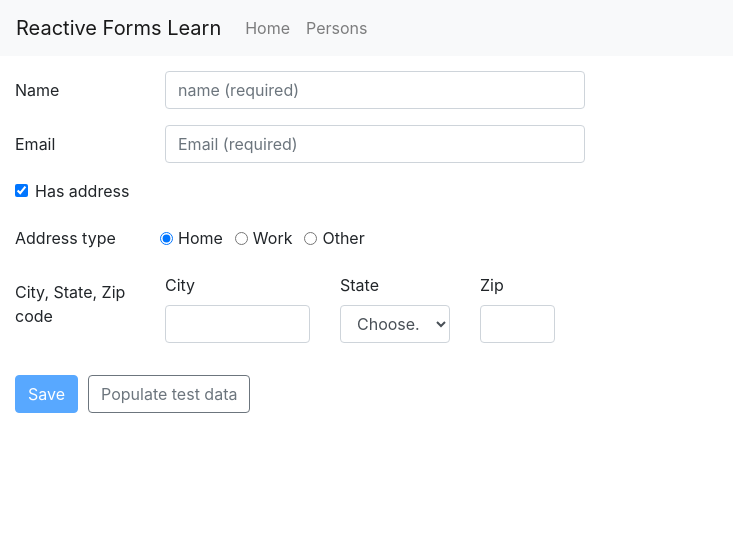
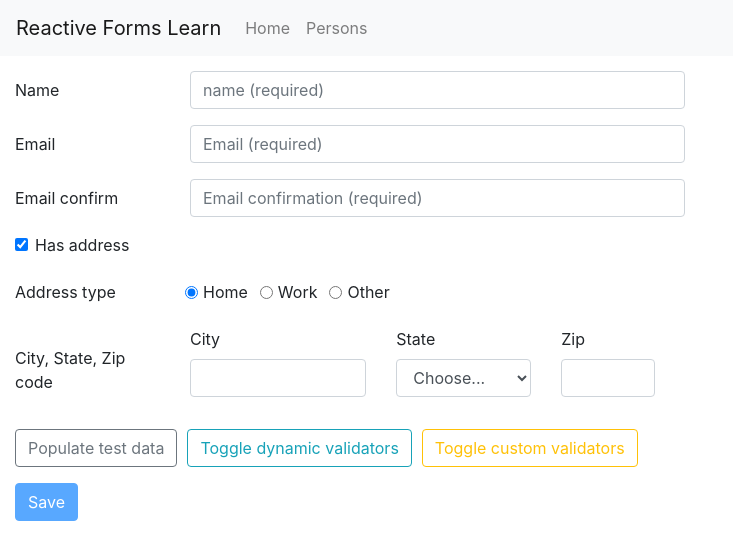
Before and after one commit to yeltsinGit/angular-reactive-forms-learn, an Angular app: page /addPerson in a window 1280 px wide. Shown: the top 560 px of the page, without its empty margins (0-733 px from the left). Built offline with nearby package versions, Linux system fonts and the light colour scheme.

Commit message:
adding for mvalidation

```diff
--- a/src/app/persons/person-form-old-style/person-form-old-style.component.html
+++ b/src/app/persons/person-form-old-style/person-form-old-style.component.html
@@ -65,7 +65,7 @@
     </div>
 
     <!-- CITY, STATE, ZIP CODE -->
-    <div class="form-group row">
+    <div class="form-group row align-items-center">
       <label for="addressType" class="col-sm-3 col-form-label">City, State, Zip code</label>
 
       <div class="col-sm-9 row">
--- a/src/app/persons/person-form-old-style/person-form-old-style.component.scss
+++ b/src/app/persons/person-form-old-style/person-form-old-style.component.scss
@@ -1,4 +1,4 @@
 .person-form {
   padding: 15px;
-  width: 600px;
+  width: 700px;
 }
--- a/src/app/persons/person-form/person-form.component.html
+++ b/src/app/persons/person-form/person-form.component.html
@@ -4,7 +4,7 @@
   <div class="form-group row">
     <label for="name" class="col-sm-3 col-form-label">Name</label>
     <div class="col-sm-9">
-      <input id="name" class="form-control" placeholder="name (required)" required minlength="3" formControlName="name"
+      <input id="name" class="form-control" placeholder="name (required)" formControlName="name"
         [ngClass]="{'is-invalid': (personForm.get('name').touched || personForm.get('name').dirty) && !personForm.get('name').valid}">
       <span class="invalid-feedback"
         *ngIf="(personForm.get('name').touched || personForm.get('name').dirty) && !personForm.get('name').valid">
@@ -14,18 +14,35 @@
     </div>
   </div>
 
+  <div formGroupName="emailGroup">
     <!-- EMAIL -->
     <div class="form-group row">
       <label for="email" class="col-sm-3 col-form-label">Email</label>
       <div class="col-sm-9">
-      <input id="email" type="email" class="form-control" placeholder="Email (required)" required minlength="3"
-        formControlName="email"
-        [ngClass]="{'is-invalid': (personForm.get('email').touched || personForm.get('email').dirty) && !personForm.get('email').valid}">
+        <input id="email" type="email" class="form-control" placeholder="Email (required)" formControlName="email"
+          [ngClass]="{'is-invalid': (personForm.get('emailGroup').errors || (personForm.get('emailGroup.email').touched || personForm.get('emailGroup.email').dirty) && !personForm.get('emailGroup.email').valid)}">
         <span class="invalid-feedback"
-        *ngIf="(personForm.get('email').touched || personForm.get('email').dirty) && !personForm.get('email').valid">
-        <span *ngIf="personForm.get('email').errors?.required">This field is required</span>
-        <span *ngIf="personForm.get('email').errors?.minlength">Field length should be minimum 3 characters</span>
+          *ngIf="(personForm.get('emailGroup.email').touched || personForm.get('emailGroup.email').dirty) && !personForm.get('emailGroup.email').valid">
+          <span *ngIf="personForm.get('emailGroup.email').errors?.required">This field is required</span>
+          <span *ngIf="personForm.get('emailGroup.email').errors?.minlength">Field length should be minimum 3
+            characters</span>
         </span>
+      </div>
+    </div>
+
+    <!-- EMAIL CONFIRM -->
+    <div class="form-group row">
+      <label for="emailConfirm" class="col-sm-3 col-form-label">Email confirm</label>
+      <div class="col-sm-9">
+        <input id="emailConfirm" type="email" class="form-control" placeholder="Email confirmation (required)"
+          formControlName="emailConfirm"
+          [ngClass]="{'is-invalid': (personForm.get('emailGroup').errors ||  (personForm.get('emailGroup.emailConfirm').touched || personForm.get('emailGroup.emailConfirm').dirty) && !personForm.get('emailGroup.emailConfirm').valid)}">
+        <span class="invalid-feedback"
+          *ngIf="(!personForm.get('emailGroup').valid || (personForm.get('emailGroup.emailConfirm').touched || personForm.get('emailGroup.emailConfirm').dirty) && !personForm.get('emailGroup.emailConfirm').valid)">
+          <span *ngIf="personForm.get('emailGroup.emailConfirm').errors?.required">This field is required</span>
+          <span *ngIf="personForm.get('emailGroup').errors?.emailMatch">Fields don't match</span>
+        </span>
+      </div>
     </div>
   </div>
 
@@ -45,19 +62,19 @@
       <legend class="col-sm-3 col-form-label">Address type</legend>
       <div class="col-sm-9 form-row align-items-center">
         <div class="form-check form-check-inline">
-          <input class="form-check-input" type="radio" name="addressRadios" id="addressHome" value="home" checked>
+          <input class="form-check-input" type="radio" name="addressType" value="home" formControlName="addressType">
           <label class="form-check-label" for="addressHome">
             Home
           </label>
         </div>
         <div class="form-check form-check-inline">
-          <input class="form-check-input" type="radio" name="addressRadios" id="addressWork" value="work">
+          <input class="form-check-input" type="radio" name="addressType" value="work" formControlName="addressType">
           <label class="form-check-label" for="addressWork">
             Work
           </label>
         </div>
         <div class="form-check form-check-inline">
-          <input class="form-check-input" type="radio" name="addressRadios" id="addressOther" value="other">
+          <input class="form-check-input" type="radio" name="addressType" value="other" formControlName="addressType">
           <label class="form-check-label" for="addressOther">
             Other
           </label>
@@ -66,13 +83,19 @@
     </div>
 
     <!-- CITY, STATE, ZIP CODE -->
-    <div class="form-group row">
+    <div class="form-group row align-items-center">
       <label for="addressType" class="col-sm-3 col-form-label">City, State, Zip code</label>
 
       <div class="col-sm-9 row">
         <div class="form-group col-md-5">
           <label for="addressCity">City</label>
-          <input type="text" class="form-control" id="addressCity">
+          <input type="text" class="form-control" id="addressCity" name="addressCity" formControlName="addressCity"
+            [ngClass]="{'is-invalid': !personForm.get('addressCity').valid}">
+          <span class="invalid-feedback" *ngIf="!personForm.get('addressCity').valid">
+            <span *ngIf="personForm.get('addressCity').errors?.required">This field is required</span>
+            <span *ngIf="personForm.get('addressCity').errors?.minlength">Field length should be minimum 3
+              characters</span>
+          </span>
         </div>
 
         <div class="form-group col-md-4">
@@ -85,12 +108,26 @@
 
         <div class="form-group col-md-3">
           <label for="addressZip">Zip</label>
-          <input type="text" class="form-control" id="addressZip">
+          <input type="text" class="form-control" id="addressZip" name="addressZip" formControlName="addressZip"
+            [ngClass]="{'is-invalid': !personForm.get('addressZip').valid}">
+          <span class="invalid-feedback" *ngIf="!personForm.get('addressZip').valid">
+            <span *ngIf="personForm.get('addressZip').errors?.required">This field is required</span>
+            <span *ngIf="personForm.get('addressZip').errors?.even">Zip code should be even</span>
+          </span>
         </div>
       </div>
     </div>
   </div>
 
+  <div class="form-group">
+    <button type="submit" class="btn btn-outline-secondary" (click)="onPopulateBtnClick()">Populate test data</button>
+    <button type="submit" class="btn btn-outline-info" (click)="onDynamicValidatorsBtnClick()">Toggle dynamic
+      validators</button>
+    <button type="submit" class="btn btn-outline-warning" (click)="onCustomValidatorsBtnClick()">Toggle custom
+      validators</button>
+  </div>
+
+  <div class="form-group">
     <button type="submit" class="btn btn-primary" [disabled]="!personForm.valid">Save</button>
-  <button type="submit" class="btn btn-outline-secondary" (click)="onPopulateBtnClick()">Populate test data</button>
+  </div>
 </form>
--- a/src/app/persons/person-form/person-form.component.scss
+++ b/src/app/persons/person-form/person-form.component.scss
@@ -1,6 +1,6 @@
 .person-form {
   padding: 15px;
-  width: 600px;
+  width: 700px;
 }
 
 .btn {
--- a/src/app/persons/person-form/person-form.component.ts
+++ b/src/app/persons/person-form/person-form.component.ts
@@ -1,7 +1,35 @@
 import { PersonsService } from './../persons.service';
 import { Person } from 'src/app/models/person';
 import { Component, OnInit, ChangeDetectionStrategy } from '@angular/core';
-import { FormGroup, FormControl, FormBuilder } from '@angular/forms';
+import { FormGroup, FormControl, FormBuilder, Validators, AbstractControl, ValidatorFn } from '@angular/forms';
+
+function evenValidator(c: AbstractControl): { [key: string]: boolean } | null {
+  if (c.value !== null && !isNaN(c.value) && c.value % 2 !== 0) {
+    return { 'even': true };
+  }
+  return null;
+}
+
+function eventValidatorWithParams(even = true): ValidatorFn {
+  return (c: AbstractControl): { [key: string]: boolean } | null => {
+    if (c.value !== null && !isNaN(c.value) && (even ? c.value % 2 !== 0 : c.value % 2 !== 1)) {
+      return { 'even': true };
+    }
+    return null;
+  }
+}
+
+function emailGroupValidator(c: AbstractControl): { [key: string]: boolean } | null {
+  const email = c.get('email');
+  const emailConfirm = c.get('emailConfirm');
+
+  if (email.pristine || emailConfirm.pristine) return null;
+
+  if (email.value !== emailConfirm.value) {
+    return { 'emailMatch': true };
+  }
+  return null;
+}
 
 @Component({
   selector: 'app-person-form',
@@ -12,6 +40,8 @@ import { FormGroup, FormControl, FormBuilder } from '@angular/forms';
 export class PersonFormComponent implements OnInit {
   personForm: FormGroup;
   person = new Person('');
+  private toggleDynamicValidators = false;
+  private toggleCustomValidators = false;
 
   constructor(private personsService: PersonsService, private fb: FormBuilder) { }
 
@@ -25,9 +55,15 @@ export class PersonFormComponent implements OnInit {
 
     /* Using a form builder - recommended */
     this.personForm = this.fb.group({
-      name: null,
-      email: {value: '', disabled: false}, // different synthax
-      hasAddress: [true], // other different synthax
+      name: [null, [Validators.required, Validators.minLength(3), Validators.maxLength(50)]],
+      emailGroup: this.fb.group({
+        email: [null, [Validators.required, Validators.minLength(3)]],
+        emailConfirm: [null, [Validators.required]],
+      }, { validators: [emailGroupValidator] }),
+      hasAddress: [true],
+      addressType: 'home',
+      addressCity: { value: null, disabled: false }, // different synthax
+      addressZip: null,
     });
   }
 
@@ -36,9 +72,34 @@ export class PersonFormComponent implements OnInit {
   }
 
   onPopulateBtnClick() {
-    this.personForm.patchValue({ // ot setValue for all controls
-      name: 'Leon Yalin',
-      email: 'yelinichevl@gmail.com',
+    this.personForm.patchValue({ // ot 'setValue' for all controls
+      name: 'Leon Yalin'
+    });
+    this.personForm.get('emailGroup').patchValue({
+      'email': 'yelinichevl@gmail.com',
     });
   }
+
+  onDynamicValidatorsBtnClick() {
+    this.toggleDynamicValidators = !this.toggleDynamicValidators;
+    const cityControl: AbstractControl = this.personForm.get('addressCity');
+    if (this.toggleDynamicValidators) {
+      cityControl.setValidators([Validators.required, Validators.minLength(2)])
+    } else {
+      cityControl.clearValidators();
+    }
+    cityControl.updateValueAndValidity();
+  }
+
+  onCustomValidatorsBtnClick() {
+    this.toggleCustomValidators = !this.toggleCustomValidators;
+    const cityControl: AbstractControl = this.personForm.get('addressZip');
+    if (this.toggleCustomValidators) {
+      cityControl.setValidators([Validators.required, evenValidator]);
+      // see eventValidatorWithParams(true) function for validators with params
+    } else {
+      cityControl.clearValidators();
+    }
+    cityControl.updateValueAndValidity();
+  }
 }
```
Also changed, not shown: src/learn/addingFormValidation.ts (added, +25 -0 lines). Lines whose indentation alone changed are shown as unchanged.
